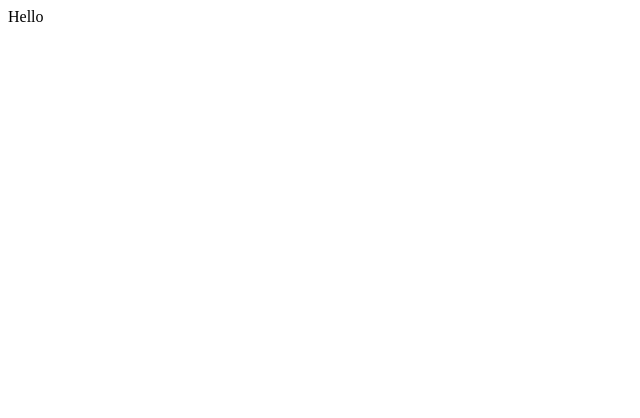
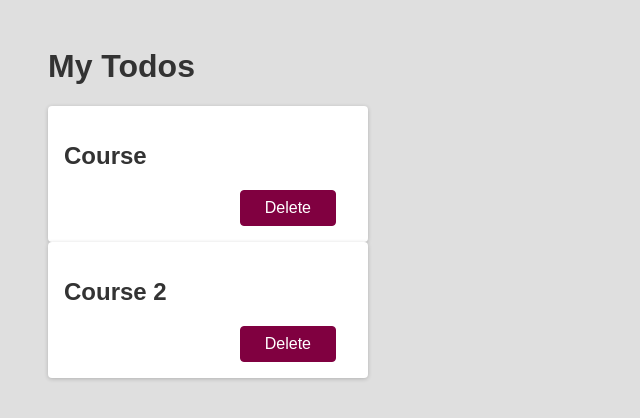
Before and after one commit to uziel78/react-course-from-next.js-course, a React (Create React App) app: page / in a window 1280 px wide. Shown: the top 418 px of the page, without its empty margins (0-640 px from the left). Built offline with nearby package versions, Linux system fonts and the light colour scheme.

Commit message:
basic project complete.

```diff
--- a/public/index.html
+++ b/public/index.html
@@ -14,7 +14,6 @@
       manifest.json provides metadata used when your web app is installed on a
       user's mobile device or desktop. See https://developers.google.com/web/fundamentals/web-app-manifest/
     -->
-    <link rel="manifest" href="%PUBLIC_URL%/manifest.json" />
     <!--
       Notice the use of %PUBLIC_URL% in the tags above.
       It will be replaced with the URL of the `public` folder during the build.
--- a/src/App.jsx
+++ b/src/App.jsx
@@ -1,5 +1,13 @@
+import Todo from "./components/Todo";
+
 function App() {
-  return <div className="App">Hello</div>;
+  return (
+    <div>
+      <h1>My Todos</h1>
+      <Todo text="Course" />
+      <Todo text="Course 2" />
+    </div>
+  );
 }
 
 export default App;
--- /dev/null
+++ b/src/components/Backdrop.jsx
@@ -0,0 +1,5 @@
+function Backdrop(props) {
+  return <div className="backdrop" onClick={props.onClick} />;
+}
+
+export default Backdrop;
--- /dev/null
+++ b/src/components/Modal.jsx
@@ -0,0 +1,23 @@
+function Modal(props) {
+  function cancelHandler() {
+    props.onCancel();
+  }
+
+  function confirmHandler() {
+    props.onConfirm();
+  }
+
+  return (
+    <div className="modal">
+      <p>Are you sure?</p>
+      <button className="btn btn--alt" onClick={cancelHandler}>
+        Cancel
+      </button>
+      <button className="btn" onClick={confirmHandler}>
+        Confirm
+      </button>
+    </div>
+  );
+}
+
+export default Modal;
--- /dev/null
+++ b/src/components/Todo.jsx
@@ -0,0 +1,34 @@
+import { useState } from "react";
+import Modal from "./Modal";
+import Backdrop from "./Backdrop";
+
+function Todo(props) {
+  const [modalIsOpen, setModalIsOpen] = useState(false);
+
+  function deleteHandler() {
+    //console.log("clicked");
+    //console.log(props.text);
+    setModalIsOpen(true);
+  }
+
+  function closeModalHandler() {
+    setModalIsOpen(false);
+  }
+
+  return (
+    <div className="card">
+      <h2>{props.text}</h2>
+      <div className="actions">
+        <button className="btn" onClick={deleteHandler}>
+          Delete
+        </button>
+      </div>
+      {modalIsOpen && (
+        <Modal onCancel={closeModalHandler} onConfirm={closeModalHandler} />
+      )}
+      {modalIsOpen && <Backdrop onClick={closeModalHandler} />}
+    </div>
+  );
+}
+
+export default Todo;
--- a/src/index.css
+++ b/src/index.css
@@ -0,0 +1,74 @@
+* {
+  box-sizing: border-box;
+}
+
+body {
+  font-family: sans-serif;
+  margin: 3rem;
+  background-color: #dfdfdf;
+}
+
+h1,
+h2 {
+  color: #333333;
+}
+
+.btn {
+  font: inherit;
+  padding: 0.5rem 1.5rem;
+  cursor: pointer;
+  border-radius: 4px;
+  background-color: #800040;
+  color: white;
+  border: 1px solid #800040;
+  margin: 0 1rem;
+}
+
+.btn:hover {
+  background-color: #9c1458;
+  border-color: #9c1458;
+}
+
+.btn--alt {
+  background-color: transparent;
+  color: #800040;
+}
+
+.btn--alt:hover {
+  background-color: #f8dae9;
+}
+
+.card {
+  background-color: white;
+  border-radius: 4px;
+  box-shadow: 0 1px 4px rgba(0, 0, 0, 0.2);
+  padding: 1rem;
+  width: 20rem;
+}
+
+.actions {
+  text-align: right;
+}
+
+.modal {
+  box-shadow: 0 1px 4px rgba(0, 0, 0, 0.2);
+  border-radius: 6px;
+  background-color: white;
+  padding: 1rem;
+  text-align: center;
+  width: 30rem;
+  z-index: 10;
+  position: fixed;
+  top: 20vh;
+  left: calc(50% - 15rem);
+}
+
+.backdrop {
+  position: fixed;
+  z-index: 1;
+  background-color: rgba(0, 0, 0, 0.75);
+  width: 100%;
+  height: 100vh;
+  top: 0;
+  left: 0;
+}
```
Also changed, not shown: public/manifest.json (deleted).
